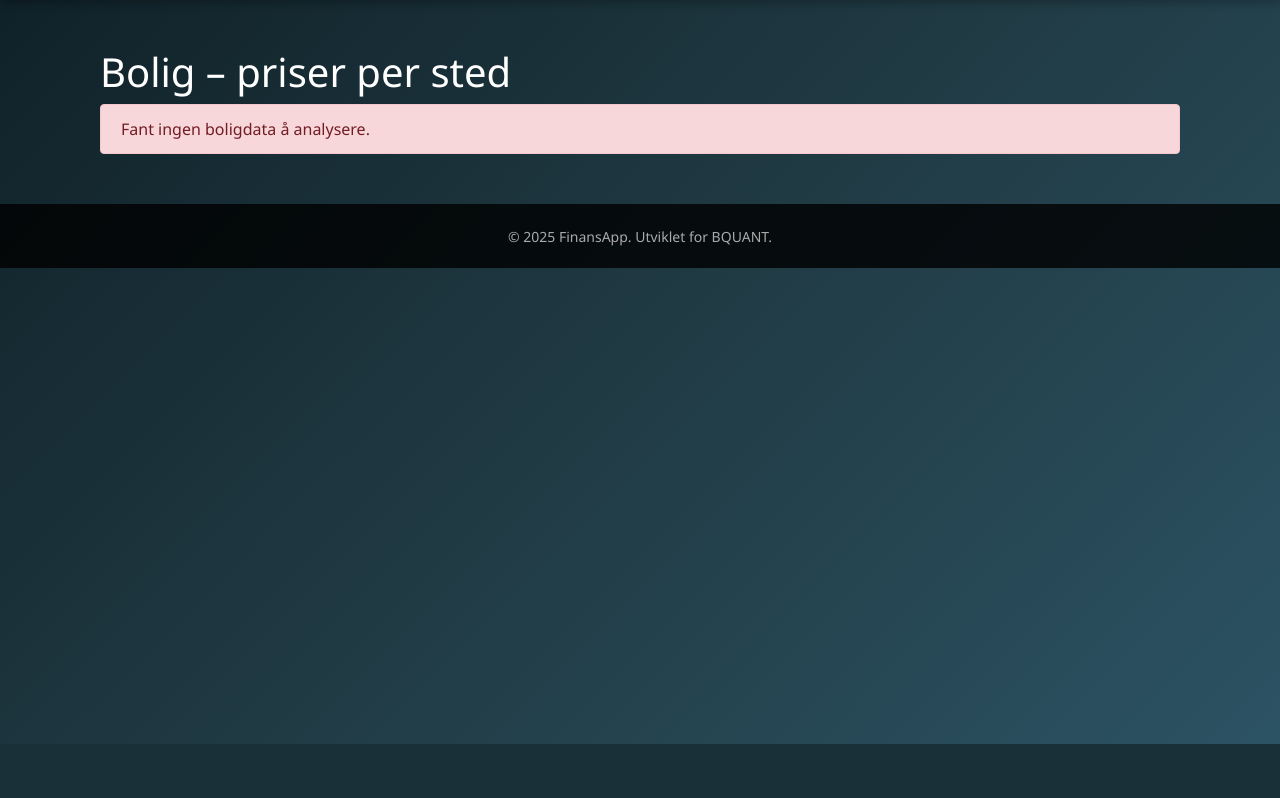
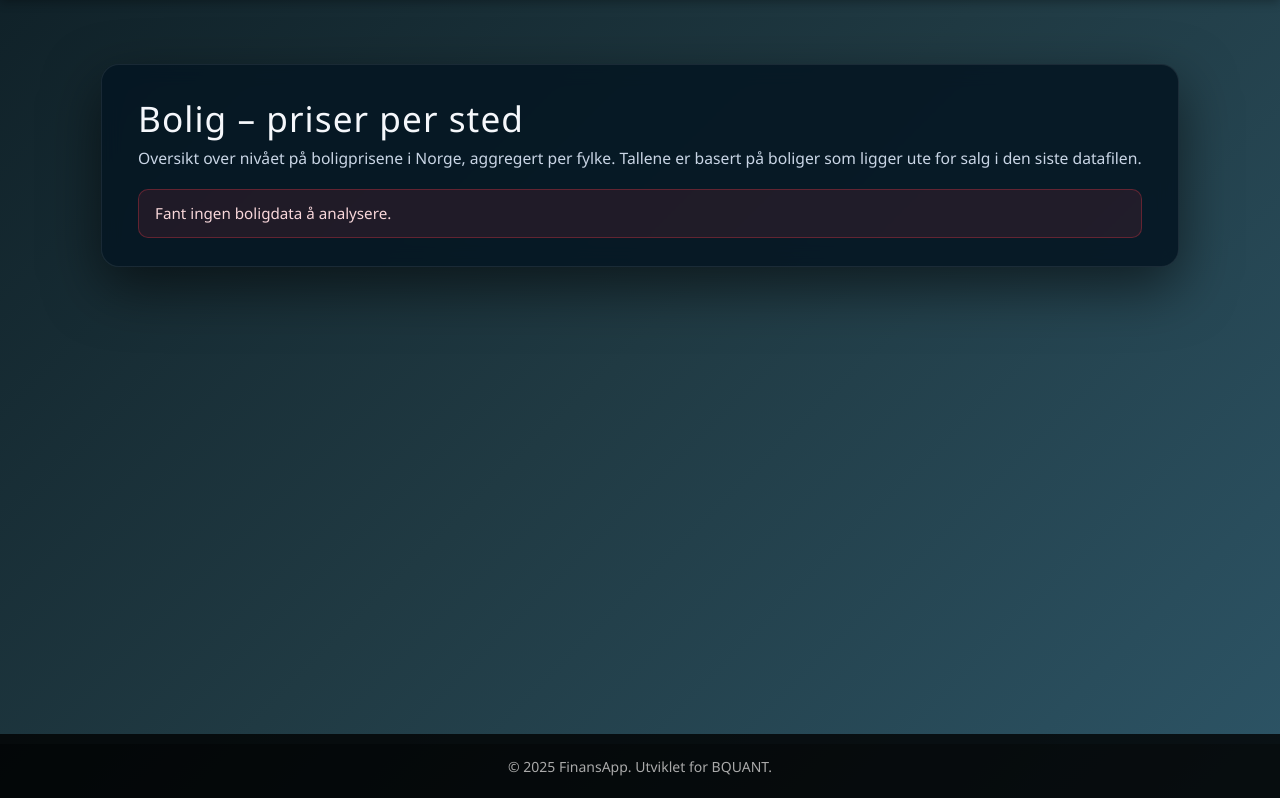
Before and after one commit to naessrobert-ui/prisanalyse, a Flask app: page /bolig/priser-sted/ in a window 1280 px wide. Shown: the part 56-854 px from the top of the page. Before the commit the page ends 800 px from the top, so only its background shows below. Run offline with Flask 3, Linux system fonts and the light colour scheme; parts of the project's set-up code (start-up, migrations or seed data) failed here and were passed over.

Commit message:
Update bolig_priser_sted.html

```diff
--- a/templates/bolig_priser_sted.html
+++ b/templates/bolig_priser_sted.html
@@ -3,13 +3,118 @@
 {% block title %}Bolig – priser per sted{% endblock %}
 
 {% block content %}
-<div class="container mt-4">
+<style>
+  /* Layout for siden */
+  .page-wrapper {
+    min-height: calc(100vh - 140px); /* plass til header + footer */
+    display: flex;
+    align-items: flex-start;
+    justify-content: center;
+    padding: 40px 16px 60px;
+  }
+
+  /* Glass/kort-boks oppå den mørke bakgrunnen */
+  .analysis-card {
+    width: 100%;
+    max-width: 1100px;
+    background: rgba(5, 23, 35, 0.9);          /* mørk, litt gjennomsiktig */
+    border-radius: 18px;
+    box-shadow: 0 20px 55px rgba(0, 0, 0, 0.55);
+    backdrop-filter: blur(10px);
+    border: 1px solid rgba(255, 255, 255, 0.08);
+    padding: 32px 36px 28px;
+    color: #f5f7fb;
+  }
+
+  .analysis-card h1 {
+    font-size: 2.2rem;
+    margin-bottom: 8px;
+    letter-spacing: 0.03em;
+  }
+
+  .analysis-card p.lead-text {
+    margin: 0 0 18px;
+    font-size: 0.98rem;
+    color: #c9d5e5;
+  }
+
+  .alert-box {
+    margin-top: 18px;
+    padding: 12px 16px;
+    border-radius: 10px;
+    background: rgba(220, 53, 69, 0.12);
+    border: 1px solid rgba(220, 53, 69, 0.35);
+    color: #f8d7da;
+    font-size: 0.95rem;
+  }
+
+  .table-wrapper {
+    margin-top: 18px;
+    overflow-x: auto;
+  }
+
+  .table-priser {
+    width: 100%;
+    border-collapse: collapse;
+    font-size: 0.94rem;
+    background: rgba(2, 12, 20, 0.85);
+    border-radius: 12px;
+    overflow: hidden;
+  }
+
+  .table-priser thead th {
+    padding: 10px 12px;
+    text-align: left;
+    border-bottom: 1px solid rgba(255, 255, 255, 0.12);
+    font-weight: 600;
+    color: #e6edf7;
+    white-space: nowrap;
+  }
+
+  .table-priser tbody td {
+    padding: 8px 12px;
+    border-bottom: 1px solid rgba(255, 255, 255, 0.04);
+    color: #dde6f3;
+  }
+
+  .table-priser tbody tr:nth-child(even) {
+    background: rgba(255, 255, 255, 0.03);
+  }
+
+  .table-priser tbody tr:hover {
+    background: rgba(72, 149, 239, 0.14);
+  }
+
+  .table-priser tbody tr:last-child td {
+    border-bottom: none;
+  }
+
+  @media (max-width: 768px) {
+    .analysis-card {
+      padding: 24px 18px 22px;
+    }
+
+    .analysis-card h1 {
+      font-size: 1.7rem;
+    }
+  }
+</style>
+
+<div class="page-wrapper">
+  <div class="analysis-card">
     <h1>Bolig – priser per sted</h1>
+    <p class="lead-text">
+      Oversikt over nivået på boligprisene i Norge, aggregert per fylke.
+      Tallene er basert på boliger som ligger ute for salg i den siste datafilen.
+    </p>
 
     {% if error %}
-    <div class="alert alert-danger">{{ error }}</div>
+      <div class="alert-box">
+        {{ error }}
+      </div>
     {% elif has_data %}
-    <table class="table table-sm table-striped table-hover">
+      <div class="table-wrapper">
+        <table class="table-priser">
           <thead>
             <tr>
               {% for col_key, col_label in columns %}
@@ -27,8 +132,10 @@
             {% endfor %}
           </tbody>
         </table>
+      </div>
     {% else %}
       <p>Ingen data tilgjengelig.</p>
     {% endif %}
   </div>
+</div>
 {% endblock %}
```
Lines whose indentation alone changed are shown as unchanged.
